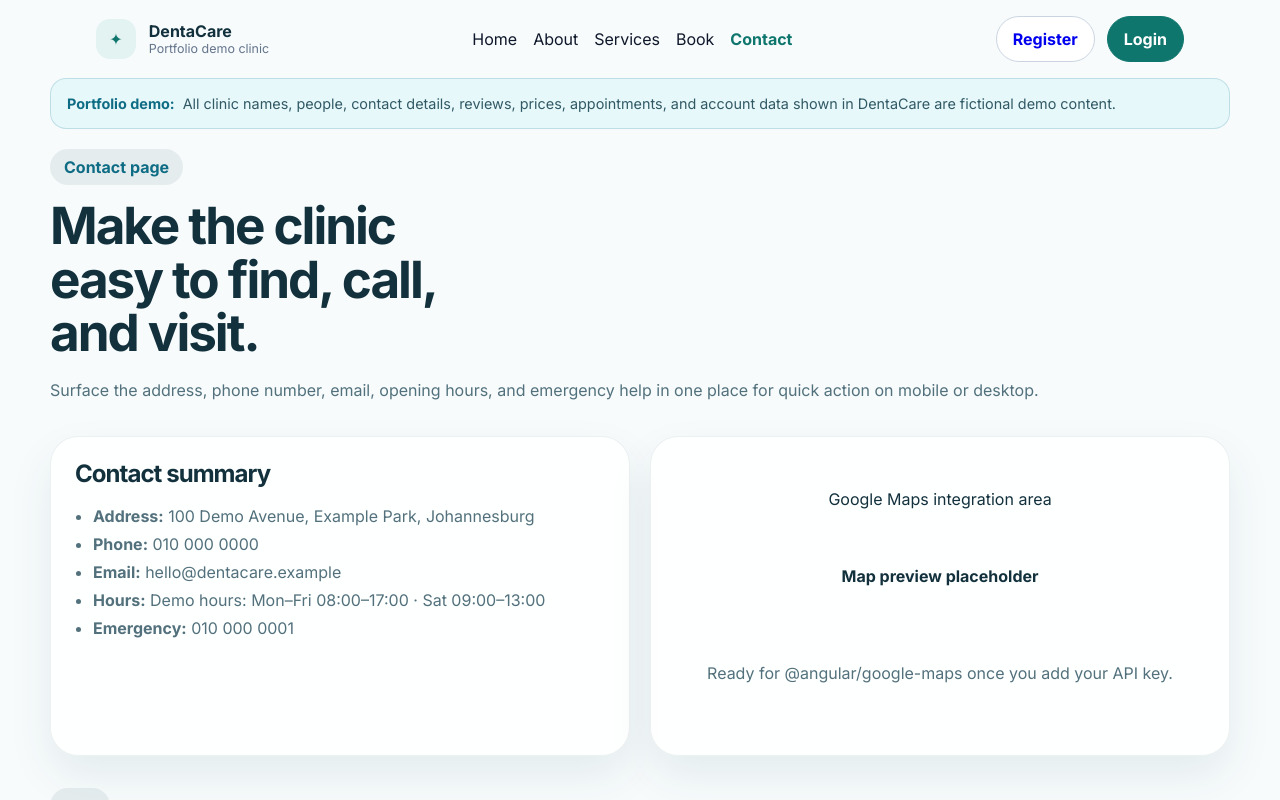
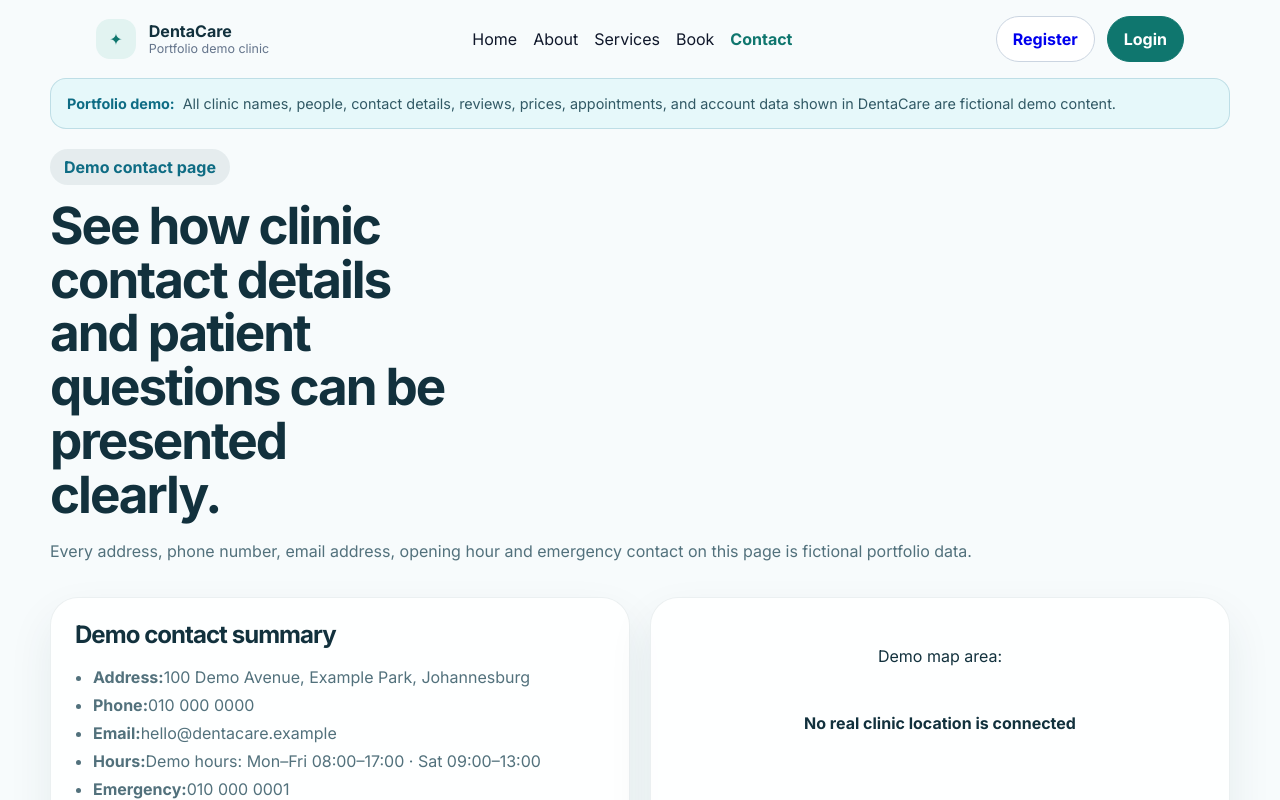
Before and after one commit to oboikanyego/dentacare-system, an Angular app: page /contact in a window 1280 px wide. Shown: the top 800 px of the page. Built offline with nearby package versions, Linux system fonts and the light colour scheme.

Commit message:
content: clarify demo contact information

```diff
--- a/src/app/pages/contact/contact.component.html
+++ b/src/app/pages/contact/contact.component.html
@@ -1,32 +1,32 @@
 <section class="page-width intro-section">
-  <span class="eyebrow">Contact page</span>
-  <h1>Make the clinic easy to find, call, and visit.</h1>
-  <p>Surface the address, phone number, email, opening hours, and emergency help in one place for quick action on mobile or desktop.</p>
+  <span class="eyebrow">Demo contact page</span>
+  <h1>See how clinic contact details and patient questions can be presented clearly.</h1>
+  <p>Every address, phone number, email address, opening hour and emergency contact on this page is fictional portfolio data.</p>
 </section>
 
 <section class="page-width contact-grid">
   <article class="contact-card">
-    <h2>Contact summary</h2>
+    <h2>Demo contact summary</h2>
     <ul class="contact-list">
-      <li><strong>Address:</strong> {{ data.contact.address }}</li>
-      <li><strong>Phone:</strong> {{ data.contact.phone }}</li>
-      <li><strong>Email:</strong> {{ data.contact.email }}</li>
-      <li><strong>Hours:</strong> {{ data.contact.hours }}</li>
-      <li><strong>Emergency:</strong> {{ data.contact.emergencyPhone }}</li>
+      <li><strong>Address:</strong> <span>{{ data.contact.address }}</span></li>
+      <li><strong>Phone:</strong> <span>{{ data.contact.phone }}</span></li>
+      <li><strong>Email:</strong> <span>{{ data.contact.email }}</span></li>
+      <li><strong>Hours:</strong> <span>{{ data.contact.hours }}</span></li>
+      <li><strong>Emergency:</strong> <span>{{ data.contact.emergencyPhone }}</span></li>
     </ul>
   </article>
 
   <article class="map-card">
-    <span>Google Maps integration area</span>
-    <strong>Map preview placeholder</strong>
-    <p>Ready for &#64;angular/google-maps once you add your API key.</p>
+    <span>Demo map area:</span>
+    <strong>No real clinic location is connected</strong>
+    <p>A real deployment could integrate a map provider here after supplying the required API configuration.</p>
   </article>
 </section>
 
 <section class="page-width faq-section">
   <div class="section-heading">
-    <span class="eyebrow">FAQ</span>
-    <h2>Answer common patient questions early.</h2>
+    <span class="eyebrow">Demo FAQ</span>
+    <h2>Example questions show how patient information can be grouped and scanned.</h2>
   </div>
   <div class="faq-list">
     @for (faq of data.faqs; track faq.question) {
```
